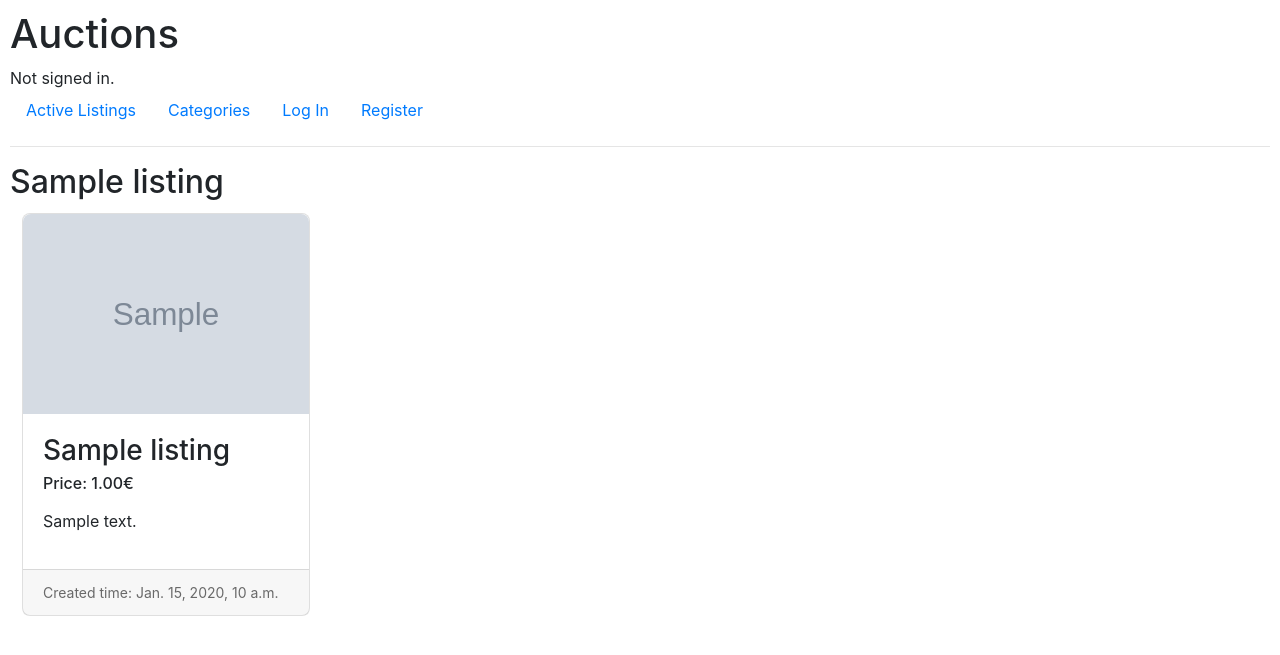
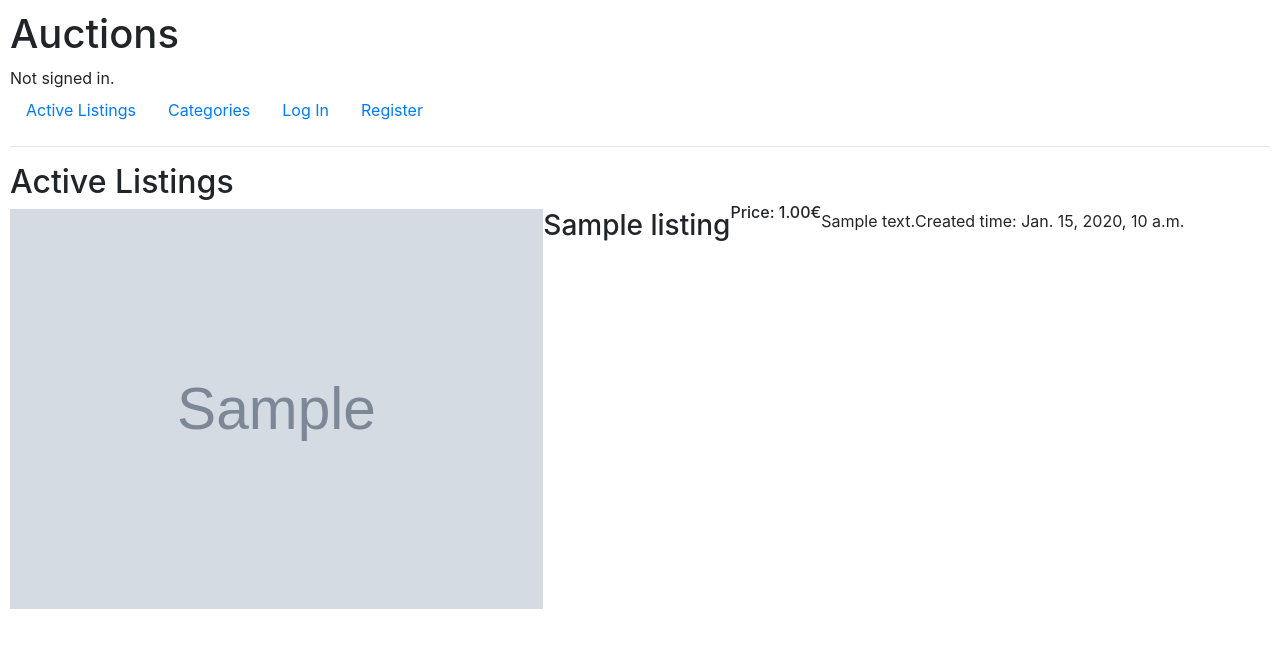
Before and after one commit to Ekaterina-Vititneva/CS50-s-Web, a Django app: a page that uses project_2/commerce/auctions/templates/auctions/listing.html in a window 1280 px wide. Shown: the top 655 px of the page. Run offline with Django 5.2, Linux system fonts and the light colour scheme; tables that the repository leaves empty hold one stand-in row (values such as "Sample post"); grey boxes marked "Sample" are stand-in pictures; some libraries are stand-ins or nearby versions.

Commit message:
Adjusted card image preview

```diff
--- a/project_2/commerce/auctions/static/auctions/styles.css
+++ b/project_2/commerce/auctions/static/auctions/styles.css
@@ -24,13 +24,6 @@ body {
     margin: 0px;
 }
 
-.listing {
-    margin: 24px auto;
-    border-radius: 28px;
-    border: 0.1px solid #d4d4d4;
-    padding: 10px;
-}
-
 .text-body-secondary {
     font-size: 14px;
     color: #696969;
@@ -39,16 +32,26 @@ body {
 .card {
     margin: 12px;
     border-radius: 8px;
+    color: black;
 }
 
 .card:hover {
     text-decoration: none;
+    box-shadow: 0 0 10px rgba(0, 0, 0, 0.3);
 }
 
 .listing-image {
     border-radius: 8px 8px 0px 0px;
+    width: 100%;
+    object-fit: cover;
+    object-position: center;
 }
 
 .listing-card-link:hover {
     text-decoration: none;
 }
+
+.listing {
+    display: flex;
+    flex-direction: row;
+}
--- a/project_2/commerce/auctions/templates/auctions/listing.html
+++ b/project_2/commerce/auctions/templates/auctions/listing.html
@@ -6,23 +6,19 @@
 
 {% block body %}
 
-<h2>{{ listing.title }}</h2>
+<h2>Active Listings</h2>
 
 
-<div class="card" style="width: 18rem;">
+<div class="listing">
     {% if listing.imageURL %}
-        <img src= "{{ listing.imageURL }}" alt="listingImage" height="200" class="listing-image">
+        <img src= "{{ listing.imageURL }}" alt="listingImage" height="400px">
     {% endif %}
-    <div class="card-body">
     <h3 class="card-title">{{ listing.title }}</h3>
     <h6 class="card-subtitle mb-2 text-body">Price: {{ listing.bid }}€</h6>
     <p class="card-text">
         <div>{{ listing.description }}</div>
     </p>
-    </div>
-    <div class="card-footer text-body-secondary">
     <div>Created time: {{ listing.created_at }}</div>
-    </div>
 </div>
 
 {% endblock %}
```
Lines whose indentation alone changed are shown as unchanged.
